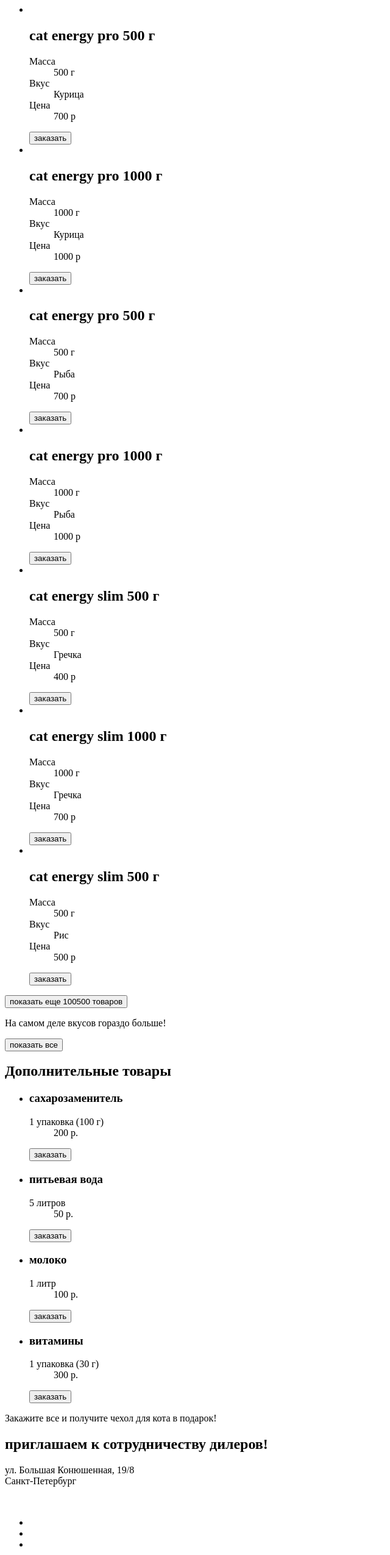
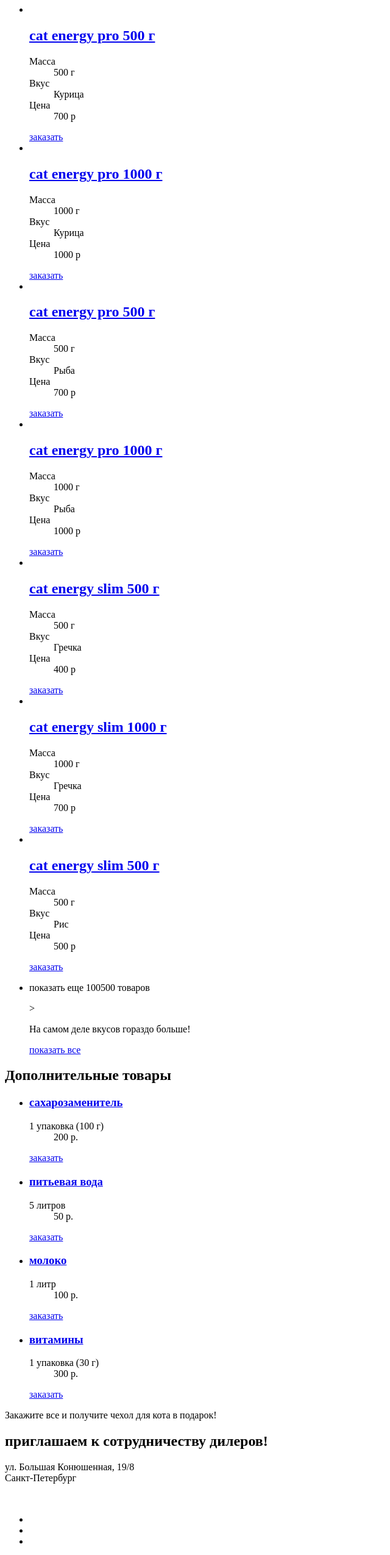
Before and after one commit to Antony703/1591651-cat-energy-21, a website: page source/catalog.html in a window 1280 px wide. Shown: the part 190-2740 px from the top of the page at 61% size, without its empty margins (0-640 px from the left). Drawn offline with Linux system fonts and the light colour scheme.

Commit message:
module2-task3_small_fixes

```diff
--- a/source/catalog.html
+++ b/source/catalog.html
@@ -15,13 +15,13 @@
       <button class="main-nav__toggle" type="button"><span class="visually-hidden">Открыть меню</span></button>
       <div class="main-nav__wrapper">
         <ul class="main-nav__list">
-          <li class="main-nav__item main-nav__item--active">
-            <a>
+          <li class="main-nav__item">
+            <a href="index.html">
               Главная
             </a>
           </li>
-          <li class="main-nav__item">
-            <a href="catalog.html">
+          <li class="main-nav__item main-nav__item--active">
+            <a>
               каталог продукции
             </a>
           </li>
@@ -40,8 +40,10 @@
     <section class="main-catalog catalog">
       <ul class="catalog__list">
         <li class="catalog__item">
+          <a class="catalog__item-link" href="catalog-item.html">
             <img class="catalog__item-picture">
             <h2 class="catalog__item-name">cat energy pro 500 г</h2>
+          </a>
           <dl class="catalog__item-description item-description">
             <dt class="item-description__definition">Масса</dt>
             <dd class="item-description__value">500 г</dd>
@@ -50,11 +52,13 @@
             <dt class="item-description__definition">Цена</dt>
             <dd class="item-description__value">700 р</dd>
           </dl>
-          <button class="buttton catalog__button" type="button">заказать</button>
+          <a class="buttton catalog__button" href="order.html">заказать</a>
         </li>
         <li class="catalog__item">
+          <a class="catalog__item-link" href="catalog-item.html">
             <img class="catalog__item-picture">
             <h2 class="catalog__item-name">cat energy pro 1000 г</h2>
+          </a>
           <dl class="catalog__item-description item-description">
             <dt class="item-description__definition">Масса</dt>
             <dd class="item-description__value">1000 г</dd>
@@ -63,12 +67,14 @@
             <dt class="item-description__definition">Цена</dt>
             <dd class="item-description__value">1000 р</dd>
           </dl>
-          <button class="buttton catalog__button" type="button">заказать</button>
+          <a class="buttton catalog__button" href="order.html">заказать</a>
         </li>
 
         <li class="catalog__item">
+          <a class="catalog__item-link" href="catalog-item.html">
             <img class="catalog__item-picture">
             <h2 class="catalog__item-name">cat energy pro 500 г</h2>
+          </a>
           <dl class="catalog__item-description item-description">
             <dt class="item-description__definition">Масса</dt>
             <dd class="item-description__value">500 г</dd>
@@ -79,12 +85,14 @@
             <dt class="item-description__definition">Цена</dt>
             <dd class="item-description__value">700 р</dd>
           </dl>
-          <button class="buttton catalog__button" type="button">заказать</button>
+          <a class="buttton catalog__button" href="order.html">заказать</a>
         </li>
 
         <li class="catalog__item">
+          <a class="catalog__item-link" href="catalog-item.html">
             <img class="catalog__item-picture">
             <h2 class="catalog__item-name">cat energy pro 1000 г</h2>
+          </a>
           <dl class="catalog__item-description item-description">
             <dt class="item-description__definition">Масса</dt>
             <dd class="item-description__value">1000 г</dd>
@@ -95,12 +103,14 @@
             <dt class="item-description__definition">Цена</dt>
             <dd class="item-description__value">1000 р</dd>
           </dl>
-          <button class="buttton catalog__button" type="button">заказать</button>
+          <a class="buttton catalog__button" href="order.html">заказать</a>
         </li>
 
         <li class="catalog__item">
+          <a class="catalog__item-link" href="catalog-item.html">
             <img class="catalog__item-picture">
             <h2 class="catalog__item-name">cat energy slim 500 г</h2>
+          </a>
           <dl class="catalog__item-description item-description">
             <dt class="item-description__definition">Масса</dt>
             <dd class="item-description__value">500 г</dd>
@@ -109,12 +119,14 @@
             <dt class="item-description__definition">Цена</dt>
             <dd class="item-description__value">400 р</dd>
           </dl>
-          <button class="buttton catalog__button" type="button">заказать</button>
+          <a class="buttton catalog__button" href="order.html">заказать</a>
         </li>
 
         <li class="catalog__item">
+          <a class="catalog__item-link" href="catalog-item.html">
             <img class="catalog__item-picture">
             <h2 class="catalog__item-name">cat energy slim 1000 г</h2>
+          </a>
           <dl class="catalog__item-description item-description">
             <dt class="item-description__definition">Масса</dt>
             <dd class="item-description__value">1000 г</dd>
@@ -123,12 +135,14 @@
             <dt class="item-description__definition">Цена</dt>
             <dd class="item-description__value">700 р</dd>
           </dl>
-          <button class="buttton catalog__button" type="button">заказать</button>
+          <a class="buttton catalog__button" href="order.html">заказать</a>
         </li>
 
         <li class="catalog__item">
+          <a class="catalog__item-link" href="catalog-item.html">
             <img class="catalog__item-picture">
             <h2 class="catalog__item-name">cat energy slim 500 г</h2>
+          </a>
           <dl class="catalog__item-description item-description">
             <dt class="item-description__definition">Масса</dt>
             <dd class="item-description__value">500 г</dd>
@@ -137,57 +151,65 @@
             <dt class="item-description__definition">Цена</dt>
             <dd class="item-description__value">500 р</dd>
           </dl>
-          <button class="buttton catalog__button" type="button">заказать</button>
+          <a class="buttton catalog__button" href="order.html">заказать</a>
+        </li>
+
+        <li class="catalog__item catalog__show">
+
+          <p class="catalog__show-name">показать еще 100500 товаров</p>>
+          <p class="catalog__show-description">На самом деле вкусов гораздо больше!</p>
+
+          <a class="button catalog__show-all" href="items_new.html">показать все</a>
         </li>
       </ul>
-      <div class="catalog__show">
-
-        <button class="catalog__show-button" type="button">показать еще 100500 товаров</button>
-        <p class="catalog__show-description">На самом деле вкусов гораздо больше!</p>
-
-        <button class="catalog__show-all" type="button">показать все</button>
-      </div>
     </section>
     <section class="extra-catalog">
       <h2 class="extra-catalog__header">Дополнительные товары</h2>
       <ul class="extra-catalog__list">
-        <li class="extra-catalog-item extra-item">
+        <li class="extra-catalog__item extra-item">
+          <a class="extra-item__link" href="order.html">
             <h3 class="extra-item__name">сахарозаменитель</h3>
+          </a>
           <dl class="extra-item__properties">
-            <dt class="extra-item__volume">1 упаковка (100 г)</dd>
-            <dd class="extra-item__price">200 р.</dt>
+            <dt class="extra-item__volume">1 упаковка (100 г)</dt>
+            <dd class="extra-item__price">200 р.</dd>
           </dl>
-          <button class="button extra-catalog__button" type="button">заказать</button>
+          <a class="buttton catalog__button" href="order.html">заказать</a>
         </li>
-
-        <li class="extra-catalog-item extra-item">
+        <li class="extra-catalog__item extra-item">
+          <a class="extra-item__link" href="order.html">
             <h3 class="extra-item__name">питьевая вода</h3>
+          </a>
           <dl class="extra-item__properties">
-            <dt class="extra-item__volume">5 литров</dd>
-            <dd class="extra-item__price">50 р.</dt>
+            <dt class="extra-item__volume">5 литров</dt>
+            <dd class="extra-item__price">50 р.</dd>
           </dl>
-          <button class="button extra-catalog__button" type="button">заказать</button>
+          <a class="buttton catalog__button" href="order.html">заказать</a>
         </li>
-        <li class="extra-catalog-item extra-item">
+        <li class="extra-catalog__item extra-item">
+          <a class="extra-item__link" href="order.html">
             <h3 class="extra-item__name">молоко</h3>
+          </a>
           <dl class="extra-item__properties">
-            <dt class="extra-item__volume">1 литр</dd>
-            <dd class="extra-item__price">100 р.</dt>
+            <dt class="extra-item__volume">1 литр</dt>
+            <dd class="extra-item__price">100 р.</dd>
           </dl>
-          <button class="button extra-catalog__button" type="button">заказать</button>
+          <a class="buttton catalog__button" href="order.html">заказать</a>
         </li>
-        <li class="extra-catalog-item extra-item">
+        <li class="extra-catalog__item extra-item">
+          <a class="extra-item__link" href="order.html">
             <h3 class="extra-item__name">витамины</h3>
+          </a>
           <dl class="extra-item__properties">
-            <dt class="extra-item__volume">1 упаковка (30 г)</dd>
-            <dd class="extra-item__price">300 р.</dt>
+            <dt class="extra-item__volume">1 упаковка (30 г)</dt>
+            <dd class="extra-item__price">300 р.</dd>
           </dl>
-          <button class="button extra-catalog__button" type="button">заказать</button>
+          <a class="buttton catalog__button" href="order.html">заказать</a>
         </li>
       </ul>
-    </section>
-    <section class="order-all">
+      <div class="order-all">
         <p class="order-all__description">Закажите все и получите чехол для кота в подарок!</p>
+      </div>
     </section>
   </main>
 
@@ -226,5 +248,4 @@
     </div>
   </footer>
 </body>
-
 </html>
```
Lines whose indentation alone changed are shown as unchanged.
